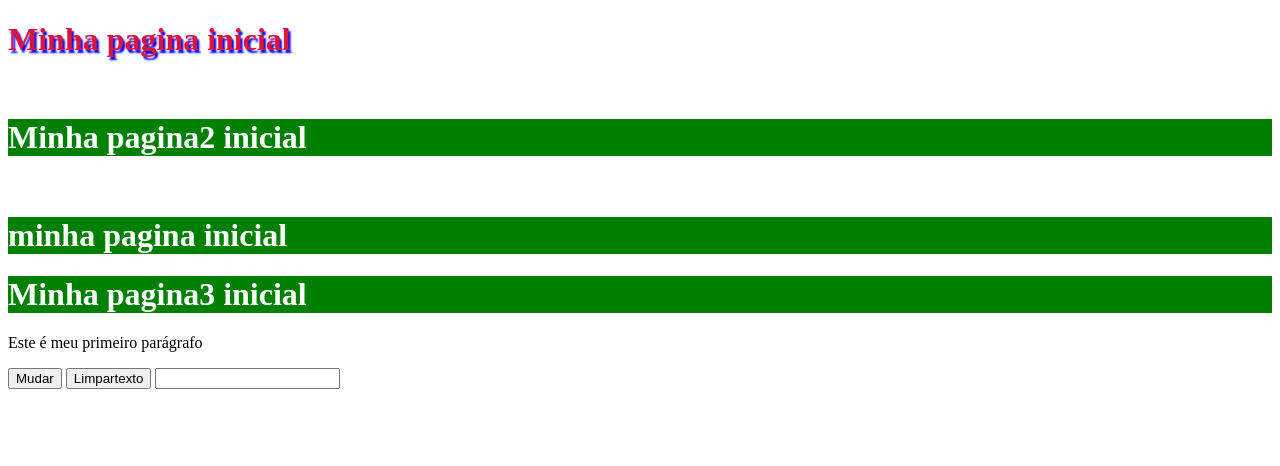
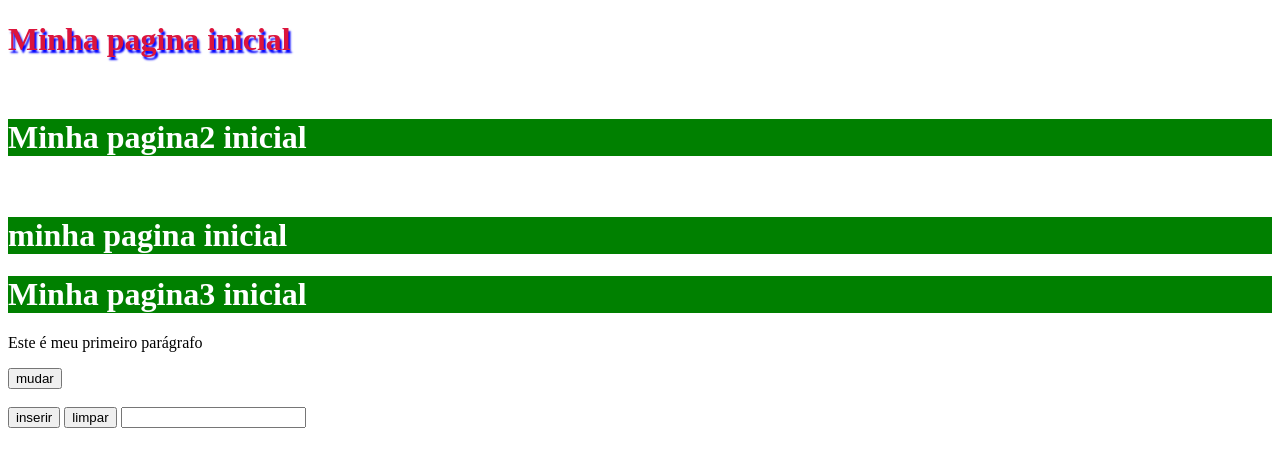
Before and after one commit to Fhenox/AulaSenac, a plain HTML site: page index.html in a window 1280 px wide. Drawn offline with Linux system fonts and the light colour scheme.

Commit message:
Modificado

```diff
--- a/index.html
+++ b/index.html
@@ -41,8 +41,10 @@
 
     <H1 class="bloco tamfonte">Minha pagina3 inicial</H1>
     <p id="mudartexto">Este é meu primeiro parágrafo</p>
-    <button onclick="mudartexto()">Mudar</button>
-    <button onclick="alguma coisa">Limpartexto </button>
+
+    <button onclick="mudartexto()">mudar</button><br><br>
+    <button onclick="inserirtexto()">inserir</button>
+    <button onclick="limpartexto()">limpar</button>
     <input type="text" name="texto" id="campo">
 </body>
 <script>
@@ -53,12 +55,12 @@
         document.getElementById('mudartexto').innerHTML = txt
         document.getElementById('mudartexto').style.color = 'red'
     }
-function inserirtexto () {
+    function inserirtexto() {
         var texto = "Fhenox"
         document.getElementById('campo').value = texto
     }
     function inserirtexto() {
-    document.getElementById ('campo').value = ''
+        document.getElementById('campo').value = ''
 
     }
 
```
Lines whose indentation alone changed are shown as unchanged.
